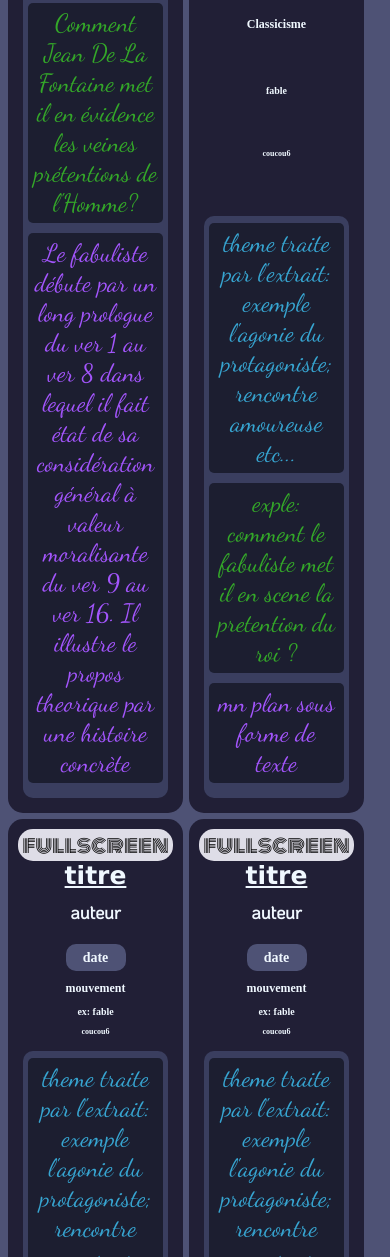
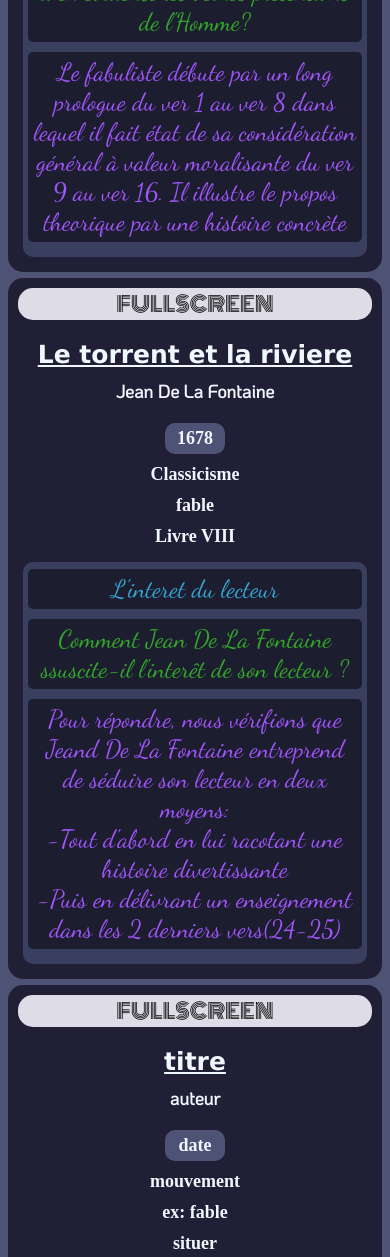
Before and after one commit to LucasSanchez82/oral-bac-fr, a plain HTML site: page index.html in a window 390 px wide. Shown: the part 481-1738 px from the top of the page. Drawn offline with Linux system fonts and the light colour scheme.

Commit message:
animation+linebreak()+format_mobile

```diff
--- a/data.json
+++ b/data.json
@@ -34,9 +34,9 @@
             "cadre": "cadre saption temporel",
             "actions": "les actions qui se produyisent"
         },
-        "theme": "theme traite par l'extrait: exemple l'agonie du protagoniste; rencontre amoureuse etc...",
-        "problematique": "exple: comment le fabuliste met il en scene la pretention du roi ?",
-        "plan": "mn plan sous forme de texte"
+        "theme": "L'interet du lecteur",
+        "problematique": "Comment Jean De La Fontaine ssuscite-il l'interêt de son lecteur ?",
+        "plan": "Pour répondre, nous vérifions que Jeand De La Fontaine entreprend de séduire son lecteur en deux moyens: ---> -Tout d'abord en lui racotant une histoire divertissante ---> -Puis en délivrant un enseignement dans les 2 derniers vers(24-25)"
     },
     {
         "title": "titre",
--- a/script.js
+++ b/script.js
@@ -1,8 +1,7 @@
 fetch('data.json')
 .then(response => response.json())
 .then(data => {
-    // console.log(data);
-    // console.log(data.length);
+
     for (let i = 0; i < data.length; i++) {
         // document.querySelector('#container').innerHTML += '<br />';
         document.querySelector('#container').innerHTML += (
@@ -13,7 +12,7 @@ fetch('data.json')
                 <h3>${data[i].date} </h3>
                 <h4>${data[i].mouvement}</h4>
                 <h5>${data[i].genre}</h5>
-                <h6>coucou6</h6>
+                <h6>${data[i].extrait.situer} </h6>
                 <div class='blockImp'>
                     <div class='blockItem'> <span class='theme'>${data[i].theme}</span> </div>
                     <div class='blockItem'> <span class='problematique'>${data[i].problematique}</span> </div>
@@ -26,22 +25,21 @@ fetch('data.json')
         // document.querySelector('#container').innerHTML += 'coucou';
     }
 
-    console.log(document.querySelectorAll('.item'));
+
     let listItems = document.querySelectorAll('.item')
     for (let i = 0; i < listItems.length; i++) {
         listItems[i].addEventListener('click', (data) => {
-
 
             function fullscreenStyles() {
                 let pathItem = data.path[1].style;
                 let pathFullscreen = data.path[0];
 
                 pathItem.animation = 'none'
-                pathItem.position = 'fixed';
+                pathItem.height = '100vh';
+                pathItem.width = '100vw';
                 pathItem.top = "-5px";
                 pathItem.left = "-5px";
-                pathItem.width = '100vw';
-                pathItem.height = '100vh';
+                pathItem.position = 'fixed';
                 // pathFullscreen.innerHTML = 'EXIT'
                 pathFullscreen.className = 'exit'
             }
@@ -60,10 +58,12 @@ fetch('data.json')
 
             if (data.path[0].className === 'fullscreen') fullscreenStyles()
             else if (data.path[0].className === 'exit') exitStyles()
-
-            // if (data.path[0].className === 'exit') exitStyles()
         })
-
+        //fin addeventlisten
     }
+    function lineBreak(module, number, change) {
+        let text = document.querySelectorAll(module)[number].innerText.split(change).join('\n')
+        document.querySelectorAll(module)[number].innerText = text
+    }
+    lineBreak('.plan', 1, '--->')
 })
-window.scrollbars.visible()
--- a/style.css
+++ b/style.css
@@ -33,6 +33,7 @@ body{
 
 }
 h1, h2, h3, h4, h5, h6{
+    font-size: 18px;
     text-align: center;
     color: aliceblue;
     margin-bottom: 10px;
@@ -91,10 +92,12 @@ h3{
 #container{
     padding-top: 20px;
     display: flex;
+    justify-content: center;
     flex-flow: row wrap;
 
 }
 .item{
+    transition: 0.25s;
     width: calc(50vw - 40px);
     display: flex;
     flex-direction: column;
@@ -115,12 +118,13 @@ h3{
     font-family: 'Monoton';
     font-size: 21px;
     border-radius: 15px;
+    margin-bottom: 20px;
 }
 .fullscreen::before{
-    content: 'fullscreen';
+    content: 'FULLSCREEN';
 }
 .exit::before{
-    content: 'exit';
+    content: 'EXIT';
 }
 a{
     color: aliceblue;
@@ -137,7 +141,6 @@ img{
     border-radius: 5px;
 }
 .item:hover{
-    cursor: pointer;
     animation: buttonAnimation 0.8s ease-in-out;
 }
 @keyframes buttonAnimation{
@@ -154,23 +157,13 @@ img{
         transform: scale(1);
     }
 }
-/*
-@media screen and (max-width: 837px) {
-    #container {
-        grid-template-columns: repeat(4, 1fr);
+
+@media screen and (max-width: 650px) {
+    .item {
+        width: 95%;
     }
   }
-@media screen and (max-width: 538px) {
-    #container {
-        grid-template-columns: repeat(2, 1fr);
-    }
-  }
-@media screen and (max-width: 388px) {
-    #container {
-        grid-template-columns: 1fr;
-    }
-}
-*/
+
 body{
     scrollbar-width: thin; /* Firefox */
     -ms-overflow-style: none; /* IE 10+ */
```
